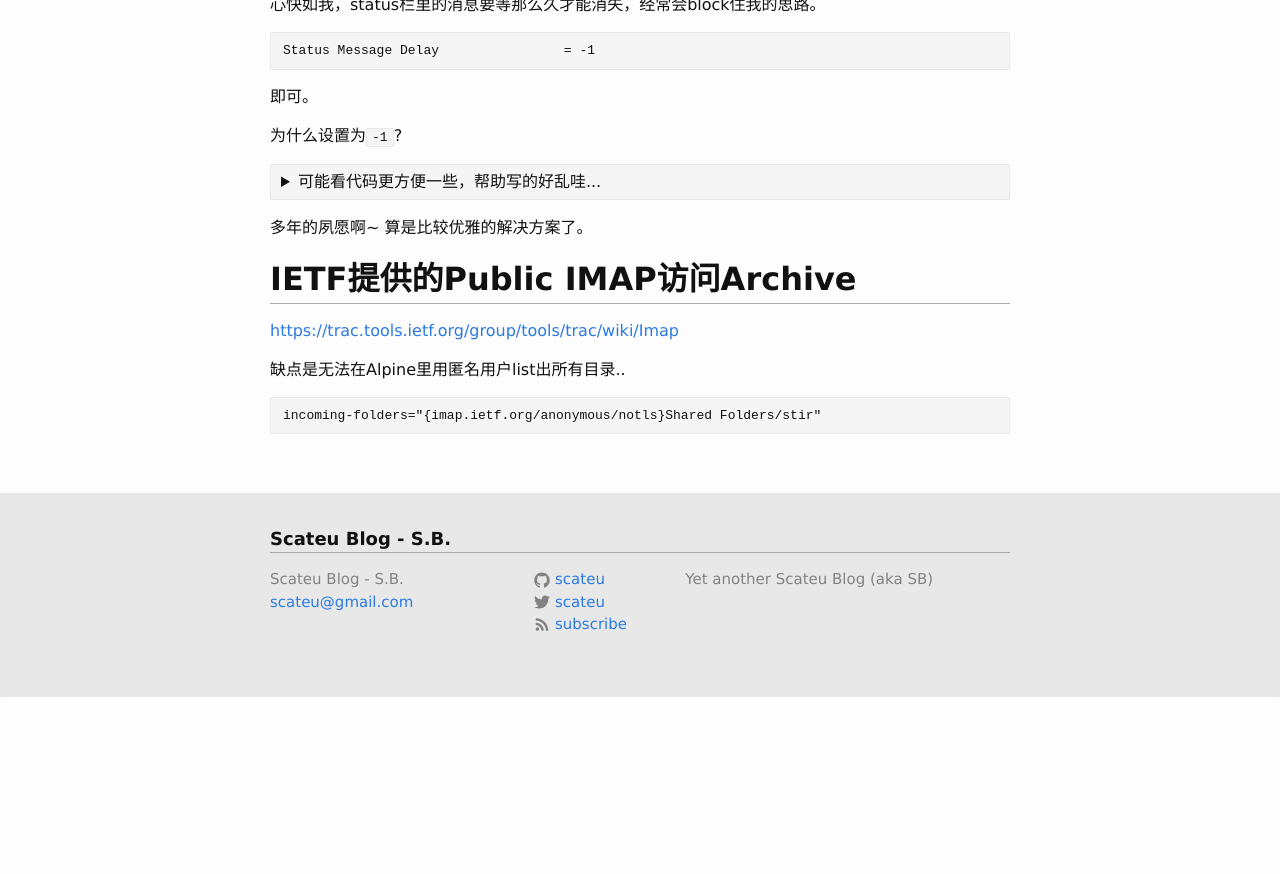
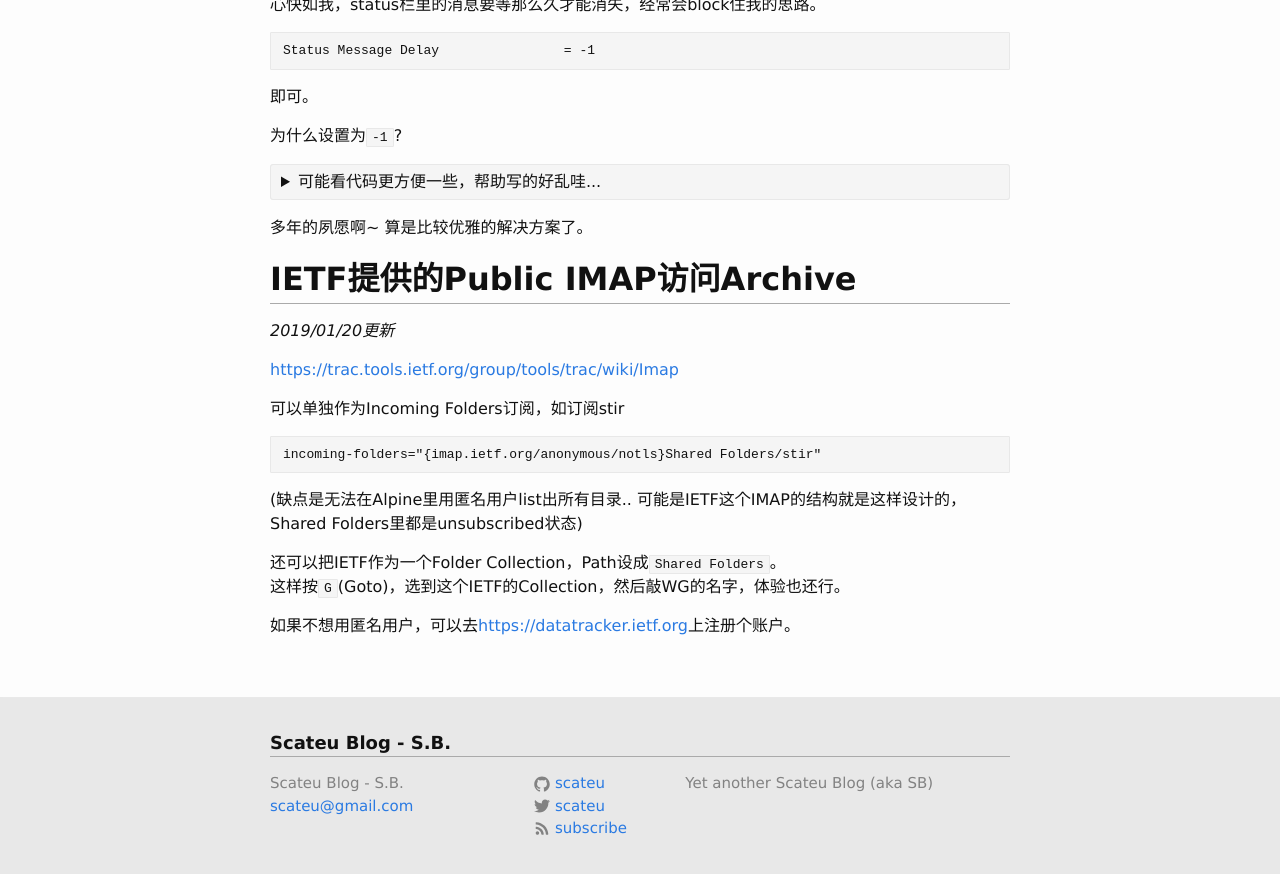
Before and after one commit to scateu/scateu.github.io, a Jekyll site: the page built from _posts/2015-08-23-alpine.md, in a window 1280 px wide and 900 px high, scrolled down 9704 px. Shown: the top 874 px of the window. Built offline with Jekyll 4.4.1, drawn with Linux system fonts in a browser that asks for light colours; nearby versions of some CDN libraries; comment, search, counter and statistics services are not loaded; before the commit the page ends 10400 px from its top, so only the background shows below that.

Commit message:
Sun Jan 20 11:47:54 CST 2019

````diff
--- a/_posts/2015-08-23-alpine.md
+++ b/_posts/2015-08-23-alpine.md
@@ -676,10 +676,19 @@ q_status_message(int flags, int min_time, int max_time, char *message)
 
 ## IETF提供的Public IMAP访问Archive
 
+*2019/01/20更新*
+
 <https://trac.tools.ietf.org/group/tools/trac/wiki/Imap>
 
-缺点是无法在Alpine里用匿名用户list出所有目录..
+可以单独作为Incoming Folders订阅，如订阅stir
 
 ```
 incoming-folders="{imap.ietf.org/anonymous/notls}Shared Folders/stir"
 ```
+
+(缺点是无法在Alpine里用匿名用户list出所有目录.. 可能是IETF这个IMAP的结构就是这样设计的，Shared Folders里都是unsubscribed状态)
+
+还可以把IETF作为一个Folder Collection，Path设成`Shared Folders`。
+这样按`G`(Goto)，选到这个IETF的Collection，然后敲WG的名字，体验也还行。
+
+如果不想用匿名用户，可以去<https://datatracker.ietf.org>上注册个账户。
````
